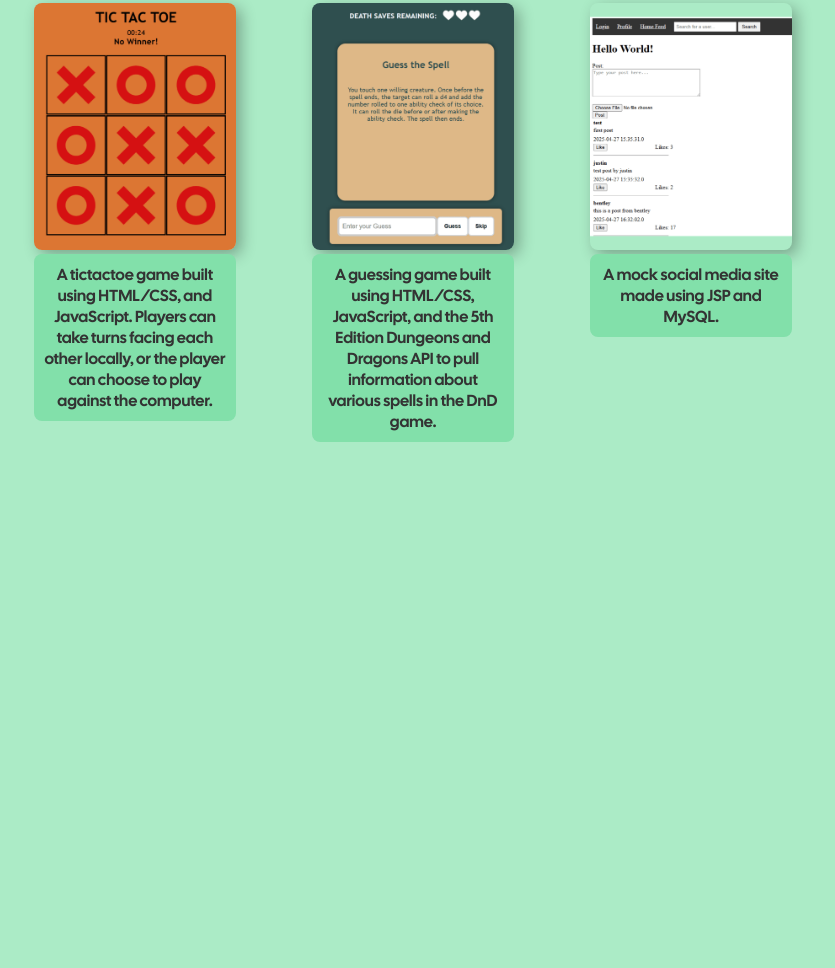
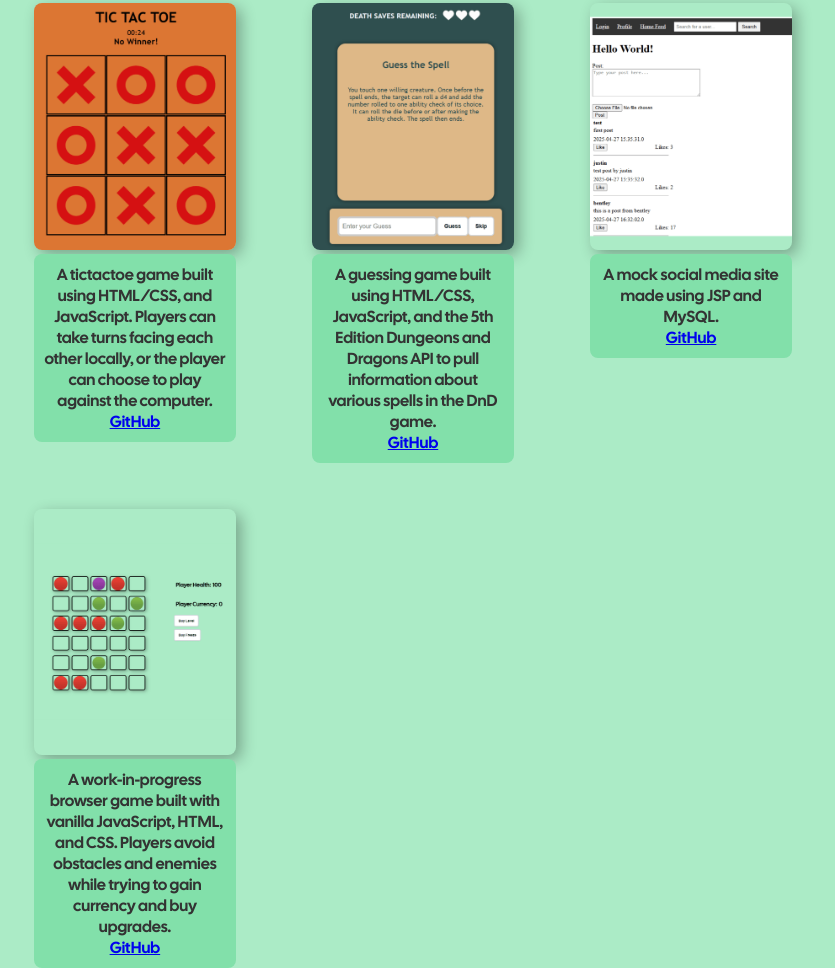
Before and after one commit to birbothedev/portfolio, a plain HTML site: page index.html in a window 1280 px wide. Shown: the part 420-1388 px from the top of the page, without its empty margins (227-1062 px from the left). Before the commit the page ends 870 px from the top, so only its background shows below. Drawn offline with Linux system fonts and the light colour scheme.

Commit message:
updated portfolio with mushie game wip

```diff
--- a/index.html
+++ b/index.html
@@ -1,13 +1,13 @@
 <!DOCTYPE html>
 <html lang="en">
-  <head>
+<head>
     <meta charset="UTF-8">
     <meta name="viewport" content="width=device-width, initial-scale=1.0">
     <meta http-equiv="X-UA-Compatible" content="ie=edge">
-    <title>HTML 5 Boilerplate</title>
+    <title>Gina Fender Portfolio</title>
     <link rel="stylesheet" href="index/styles.css">
-  </head>
-  <body>
+</head>
+<body>
 
     <h3>Gina Fender</h3>
     <div class="links">
@@ -22,36 +22,32 @@
             <a href="https://birbothedev.github.io/tictactoe-jsproject2/" target="_blank">
                 <img alt="tictactoe" src="images/tictactoe.png">
             </a>
-            <p>A tictactoe game built using HTML/CSS, and JavaScript. Players can take turns facing each other locally, or the player can choose to play against the computer.</p>
+            <p>A tictactoe game built using HTML/CSS, and JavaScript. Players can take turns facing each other locally, or the player can choose to play against the computer.<br><a href=https://github.com/birbothedev/tictactoe-jsproject2/blob/main/scripts/scripts.js target="_blank">GitHub</a></p>
         </div>
+
         <div class="image-text-container">
             <a href="https://birbothedev.github.io/js_final_project/" target="_blank">
                 <img alt="intelligenceCheck" src="images/intelligenceCheck.png">
             </a>
-            <p>A guessing game built using HTML/CSS, JavaScript, and the 5th Edition Dungeons and Dragons API to pull information about various spells in the DnD game.</p>
+            <p>A guessing game built using HTML/CSS, JavaScript, and the 5th Edition Dungeons and Dragons API to pull information about various spells in the DnD game.<br><a href=https://github.com/birbothedev/js_final_project/blob/main/scripts/scripts.js target="_blank">GitHub</a></p>
         </div>
+
         <div class="image-text-container">
             <a href="https://github.com/birbothedev/jsp-twitter-project/tree/main" target="_blank">
-                <img alt="intelligenceCheck" src="images/phpSite.png">
+                <img alt="phpSite" src="images/phpSite.png">
             </a>
-            <p>A mock social media site made using JSP and MySQL.</p>
-        <div>
+            <p>A mock social media site made using JSP and MySQL.<br><a href="https://github.com/birbothedev/jsp-twitter-project/tree/main/src/java/yapspace" target="_blank">GitHub</a></p>
+        </div>
 
-        </div>
-        <div>
-
-        </div>
-        <div>
-
-        </div>
-        <div>
-
-        </div>
-        <div>
-
+        <div class="image-text-container" style="grid-column: 1;">
+            <a href="https://birbothedev.github.io/mushie-game/" target="_blank">
+                <img alt="mushieGame" src="images/mushieGame.png">
+            </a>
+            <p>A work-in-progress browser game built with vanilla JavaScript, HTML, and CSS. Players avoid obstacles and enemies while trying to gain currency and buy upgrades.<br><a href="https://github.com/birbothedev/mushie-game/tree/main/scripts" target="_blank">GitHub</a></p>
         </div>
     </div>
 
+
     <script src="index/scripts.js"></script>
-  </body>
+</body>
 </html>
```
Also changed, not shown: images/mushieGame.png (added).
